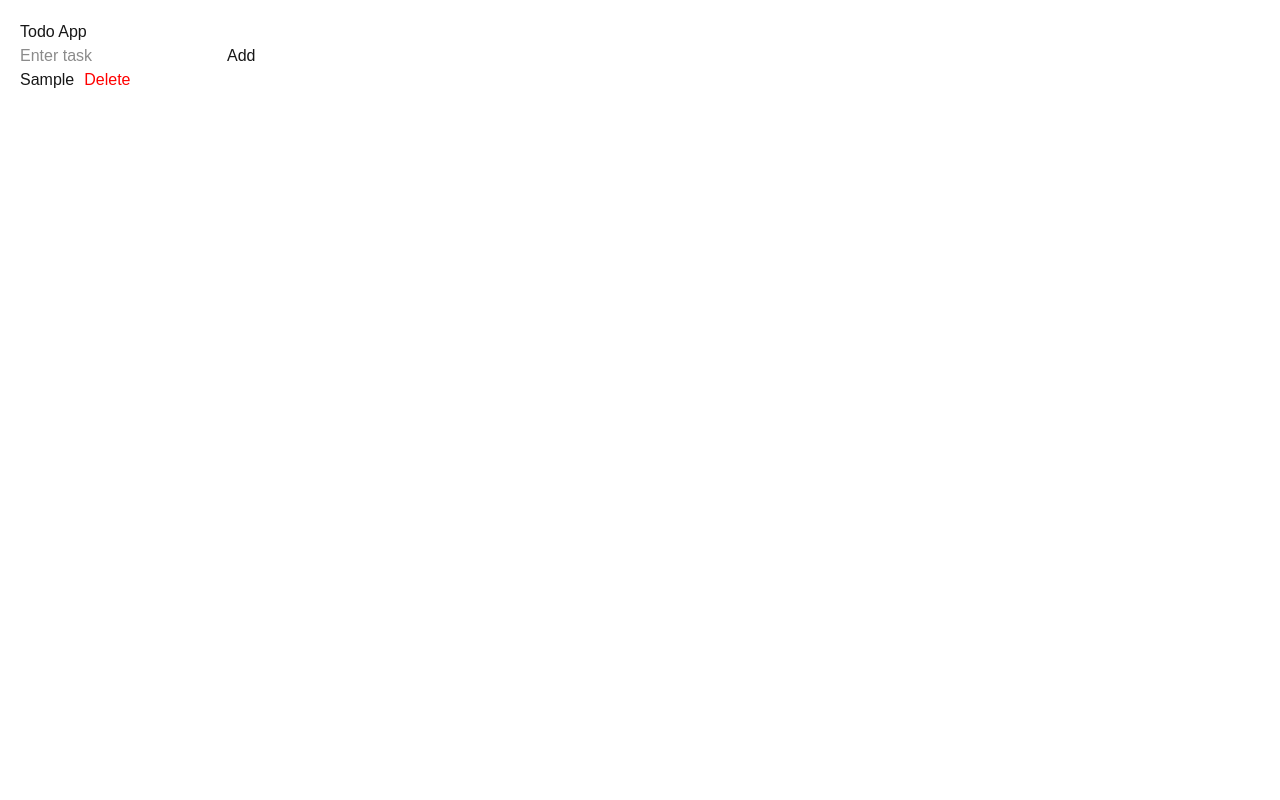
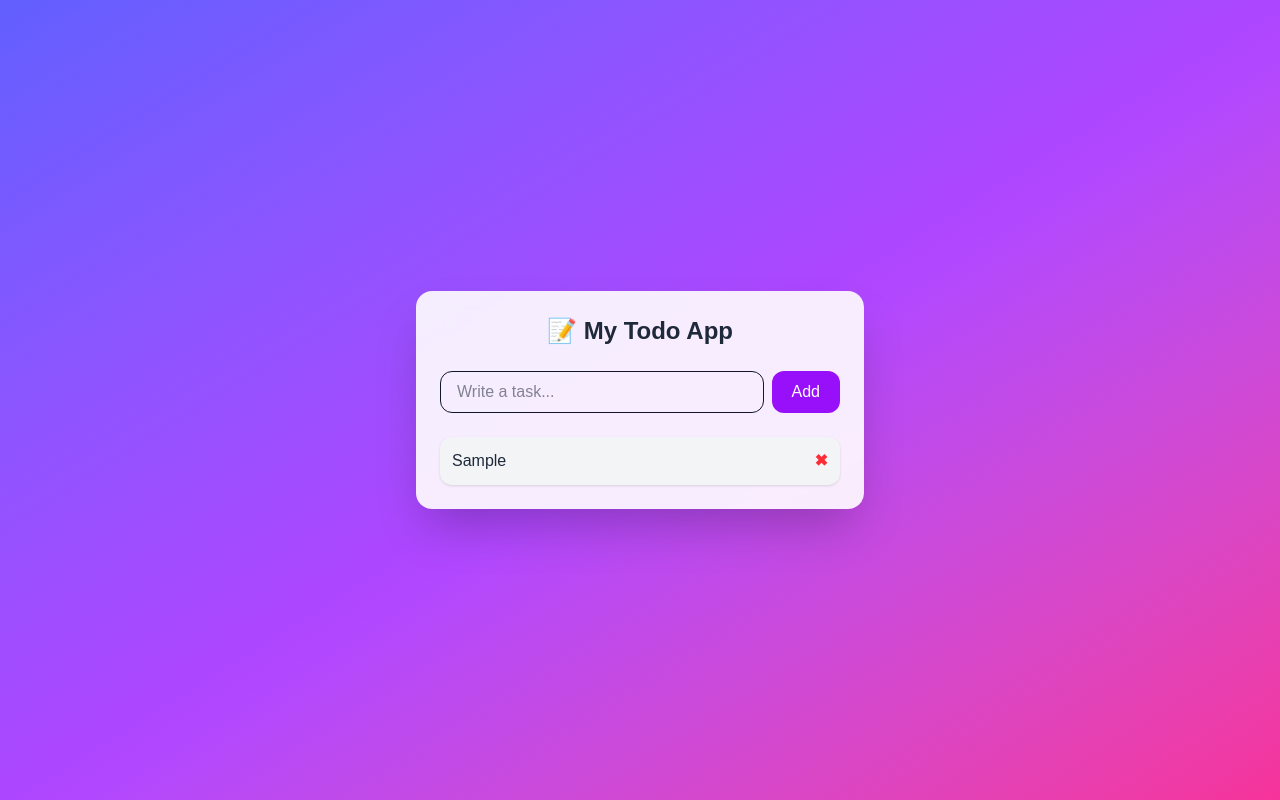
Before and after one commit to Lashang554/frontend-learning-journey, a Next.js app in the folder day-08-react/: page / in a window 1280 px wide. Both pictures are taken after typing "Sample" into the empty fields and a click on the button "Add". Built offline with nearby package versions, Linux system fonts and the light colour scheme.

Commit message:
install tailwind and update ui

```diff
--- a/day-08-react/app/page.tsx
+++ b/day-08-react/app/page.tsx
@@ -29,46 +29,74 @@
 import { useState } from "react";
 
 export default function Home() {
-  const [task, setTask] = useState("");
-  const [tasks, setTasks] = useState([]);
+  const [task, setTask] = useState<string>("");
+  const [tasks, setTasks] = useState<string[]>([]);
 
   const addTask = () => {
-    if (task === "") return;
+    if (task.trim() === "") return;
 
     setTasks([...tasks, task]);
     setTask("");
   };
 
-  const deleteTask = (index) => {
-    const newTasks = tasks.filter((_, i) => i !== index);
-    setTasks(newTasks);
+  const deleteTask = (index: number) => {
+    setTasks(tasks.filter((_, i) => i !== index));
   };
 
   return (
-    <div style={{ padding: "20px" }}>
-      <h1>Todo App</h1>
+    <div className="min-h-screen flex items-center justify-center bg-gradient-to-br from-indigo-500 via-purple-500 to-pink-500 p-4">
 
+      {/* Card */}
+      <div className="w-full max-w-md bg-white/90 backdrop-blur-md rounded-2xl shadow-2xl p-6">
+
+        {/* Title */}
+        <h1 className="text-2xl font-bold text-center text-gray-800 mb-6">
+          📝 My Todo App
+        </h1>
+
+        {/* Input Section */}
+        <div className="flex gap-2 mb-6 text-gray-900">
           <input
             value={task}
             onChange={(e) => setTask(e.target.value)}
-        placeholder="Enter task"
+            placeholder="Write a task..."
+            className="flex-1 px-4 py-2 border rounded-xl outline-none focus:ring-2 focus:ring-purple-400"
           />
 
-      <button onClick={addTask}>Add</button>
+          <button
+            onClick={addTask}
+            className="px-5 py-2 bg-purple-600 text-white rounded-xl hover:bg-purple-700 transition"
+          >
+            Add
+          </button>
+        </div>
 
-      <ul>
-        {tasks.map((t, index) => (
-          <li key={index}>
-            {t}
+        {/* Task List */}
+        <ul className="space-y-3">
+          {tasks.length === 0 ? (
+            <p className="text-center text-gray-500">
+              No tasks yet 🚀 Add your first task
+            </p>
+          ) : (
+            tasks.map((t, index) => (
+              <li
+                key={index}
+                className="flex justify-between items-center bg-gray-100 p-3 rounded-xl shadow-sm hover:shadow-md transition"
+              >
+                <span className="text-gray-800">{t}</span>
+
                 <button
                   onClick={() => deleteTask(index)}
-              style={{ marginLeft: "10px", color: "red" }}
+                  className="text-red-500 hover:text-red-700 font-bold"
                 >
-              Delete
+                  ✖
                 </button>
               </li>
-        ))}
+            ))
+          )}
         </ul>
+
+      </div>
     </div>
   );
 }
--- a/day-08-react/package.json
+++ b/day-08-react/package.json
@@ -18,9 +18,11 @@
     "@types/node": "^20",
     "@types/react": "^19",
     "@types/react-dom": "^19",
+    "autoprefixer": "^10.4.27",
     "eslint": "^9",
     "eslint-config-next": "16.2.2",
-    "tailwindcss": "^4",
+    "postcss": "^8.5.9",
+    "tailwindcss": "^4.2.2",
     "typescript": "^5"
   }
 }
```
Also changed, not shown: 1 other file (tests, documents, lock files or other folders). Lines whose indentation alone changed are shown as unchanged.
